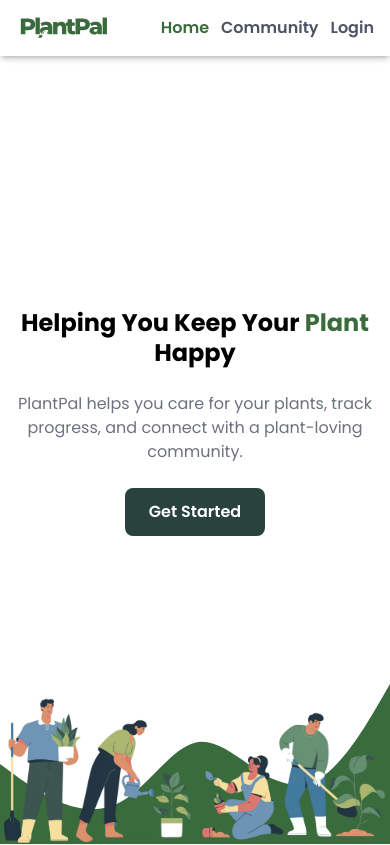
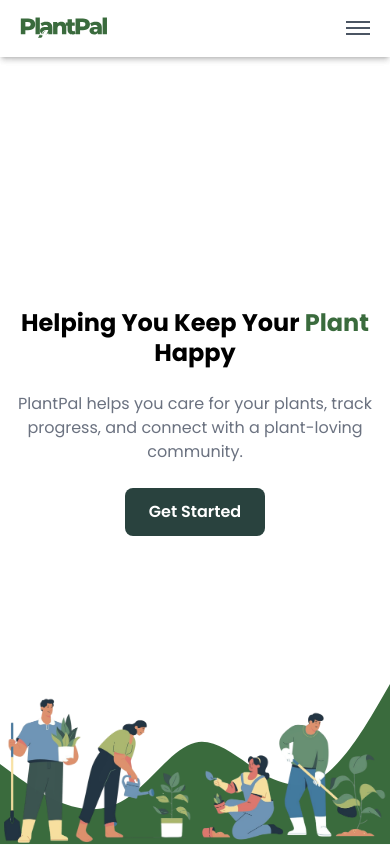
Before and after one commit to freeCodeCamp-2025-Summer-Hackathon/maroon-socket, a React (Vite) app in the folder client/: page / in a window 390 px wide. Shown: the top 845 px of the page. Built offline with nearby package versions, Linux system fonts and the light colour scheme; no server answers; a web font is replaced by a local one.

Commit message:
Added Hamburger menu in the navbar: animated the hamburger menu icon (#129)
* Added Hamburger menu in the navbar: animated the hamburger menu icon

* min-h-screen for community and myplants page

```diff
--- a/client/src/components/NavBar.jsx
+++ b/client/src/components/NavBar.jsx
@@ -4,6 +4,7 @@ import { useEffect, useState } from 'react';
 
 function NavBar() {
     const [isLoggedIn, setIsLoggedIn] = useState(false);
+    const [isMobileMenuOpen, setIsMobileMenuOpen] = useState(false);
 
     useEffect(() => {
         if (localStorage.getItem('token')) {
@@ -11,9 +12,19 @@ function NavBar() {
         }
     }, []);
 
+    // Functions to toggle the mobile menu
+    const toggleMobileMenu = () => {
+        setIsMobileMenuOpen(!isMobileMenuOpen);
+    };
+
+    const closeMobileMenu = () => {
+        setIsMobileMenuOpen(false);
+    };
+
     return (
-        <nav className="bg-white shadow-md flex items-center fixed top-0 left-0 w-full z-50">
+        <nav className="bg-white shadow-md fixed top-0 left-0 w-full z-50">
             <div className="w-full flex justify-between items-center px-4 sm:px-6 lg:px-8">
+                {/* Logo */}
                 <div className="flex items-center">
                     <img
                         src={Plantlogo}
@@ -22,20 +33,20 @@ function NavBar() {
                     />
                 </div>
 
-                <ul className="flex gap-3 md:gap-5 lg:px-20 text-gray-600">
+                {/* Desktop Menu */}
+                <ul className="hidden md:flex gap-3 md:gap-5 lg:px-20 text-gray-600">
                     <li className="hover:underline underline-offset-8 font-semibold font-poppins text-primary">
                         <Link to={'/'}>Home</Link>
                     </li>
 
                     {isLoggedIn ? (
                         <>
-                            {' '}
                             <li className="hover:underline underline-offset-8 font-semibold font-poppins">
                                 <Link to={'/userHome'}>My Plants</Link>
                             </li>
                             <li className="hover:underline underline-offset-8 font-semibold font-poppins">
                                 <Link to="/profile">Profile</Link>
-                            </li>{' '}
+                            </li>
                         </>
                     ) : null}
 
@@ -49,6 +60,97 @@ function NavBar() {
                         </li>
                     )}
                 </ul>
+
+                {/* Hamburger Menu Button */}
+                <button
+                    className="md:hidden flex flex-col justify-center items-center w-8 h-8 space-y-1"
+                    onClick={toggleMobileMenu}
+                    aria-label="mobile menu button"
+                >
+                    <span
+                        className={`block w-6 h-0.5 bg-gray-600 transition-all duration-300 ${
+                            isMobileMenuOpen ? 'rotate-45 translate-y-1.5' : ''
+                        }`}
+                    ></span>
+                    <span
+                        className={`block w-6 h-0.5 bg-gray-600 transition-all duration-300 ${
+                            isMobileMenuOpen ? 'opacity-0' : ''
+                        }`}
+                    ></span>
+                    <span
+                        className={`block w-6 h-0.5 bg-gray-600 transition-all duration-300 ${
+                            isMobileMenuOpen
+                                ? '-rotate-45 -translate-y-1.5'
+                                : ''
+                        }`}
+                    ></span>
+                </button>
+            </div>
+
+            {/* Mobile Menu */}
+            <div
+                className={`md:hidden bg-white border-t shadow-lg transition-all duration-300 overflow-hidden ${
+                    isMobileMenuOpen
+                        ? 'max-h-96 opacity-100'
+                        : 'max-h-0 opacity-0'
+                }`}
+            >
+                <ul className="flex flex-col py-4 px-4 space-y-4 text-gray-600">
+                    <li className="hover:bg-gray-50 rounded-md px-2 py-1">
+                        <Link
+                            to={'/'}
+                            className="block font-semibold font-poppins text-primary"
+                            onClick={closeMobileMenu}
+                        >
+                            Home
+                        </Link>
+                    </li>
+
+                    {isLoggedIn ? (
+                        <>
+                            <li className="hover:bg-gray-50 rounded-md px-2 py-1">
+                                <Link
+                                    to={'/userHome'}
+                                    className="block font-semibold font-poppins"
+                                    onClick={closeMobileMenu}
+                                >
+                                    My Plants
+                                </Link>
+                            </li>
+                            <li className="hover:bg-gray-50 rounded-md px-2 py-1">
+                                <Link
+                                    to="/profile"
+                                    className="block font-semibold font-poppins"
+                                    onClick={closeMobileMenu}
+                                >
+                                    Profile
+                                </Link>
+                            </li>
+                        </>
+                    ) : null}
+
+                    <li className="hover:bg-gray-50 rounded-md px-2 py-1">
+                        <Link
+                            to="/community"
+                            className="block font-semibold font-poppins"
+                            onClick={closeMobileMenu}
+                        >
+                            Community
+                        </Link>
+                    </li>
+
+                    {isLoggedIn ? null : (
+                        <li className="hover:bg-gray-50 rounded-md px-2 py-1">
+                            <Link
+                                to="/login"
+                                className="block font-semibold font-poppins"
+                                onClick={closeMobileMenu}
+                            >
+                                Login
+                            </Link>
+                        </li>
+                    )}
+                </ul>
             </div>
         </nav>
     );
--- a/client/src/pages/Community.jsx
+++ b/client/src/pages/Community.jsx
@@ -24,7 +24,7 @@ const Community = () => {
     }, []);
 
     return (
-        <div className="w-full h-full px-4 md:px-12 py-24 md:py-36 flex flex-col justify-center items-center gap-10 relative bg-secondary">
+        <div className="w-full min-h-screen px-4 md:px-12 py-24 md:py-36 flex flex-col justify-center items-center gap-10 relative bg-secondary">
             {/**Post form */}
             {showForm &&
                 createPortal(
--- a/client/src/pages/MyPlants.jsx
+++ b/client/src/pages/MyPlants.jsx
@@ -45,7 +45,7 @@ const MyPlants = () => {
     }
 
     return (
-        <div className="w-full h-full px-4 md:px-12 py-24 md:py-36 flex flex-col justify-center items-center gap-10 relative bg-secondary">
+        <div className="w-full min-h-screen px-4 md:px-12 py-24 md:py-36 flex flex-col justify-center items-center gap-10 relative bg-secondary">
             <div className="flex flex-col justify-center items-center text-center gap-2 sm:pb-6 sm:mb-8">
                 <h2 className="font-poppins font-bold text-xl sm:text-3xl md:text-4xl">
                     Your Green Sanctuary
```
